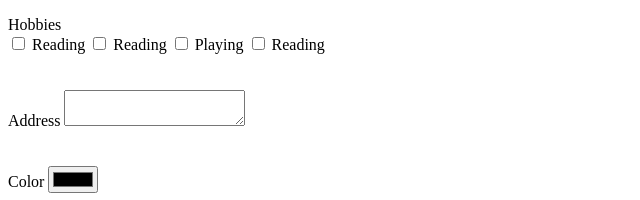
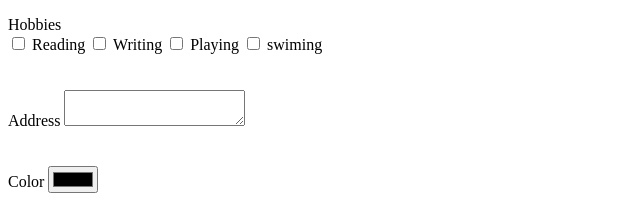
Before and after one commit to KHY7102/KHY7102.github.io, a plain HTML site: page HTML/form.html in a window 1280 px wide. Shown: the part 486-686 px from the top of the page, 0-640 px from the left. Drawn offline with Linux system fonts and the light colour scheme.

Commit message:
formlesson

```diff
--- a/HTML/form.html
+++ b/HTML/form.html
@@ -64,9 +64,9 @@
      <label for="hobbies">Hobbies</label>
      <div>
         <input type="checkbox" name="hobbies" id="reading" value="reading"> <label for="reading">Reading</label>
-        <input type="checkbox" name="hobbies" id="writing" value="writing"> <label for="writing">Reading</label>
+        <input type="checkbox" name="hobbies" id="writing" value="writing"> <label for="writing">Writing</label>
         <input type="checkbox" name="hobbies" id="playing" value="playing"> <label for="reading">Playing</label>
-        <input type="checkbox" name="hobbies" id="swiming" value="swiming"> <label for="swiming">Reading</label>
+        <input type="checkbox" name="hobbies" id="swiming" value="swiming"> <label for="swiming">swiming</label>
 
      </div>
      <br><br>
```
